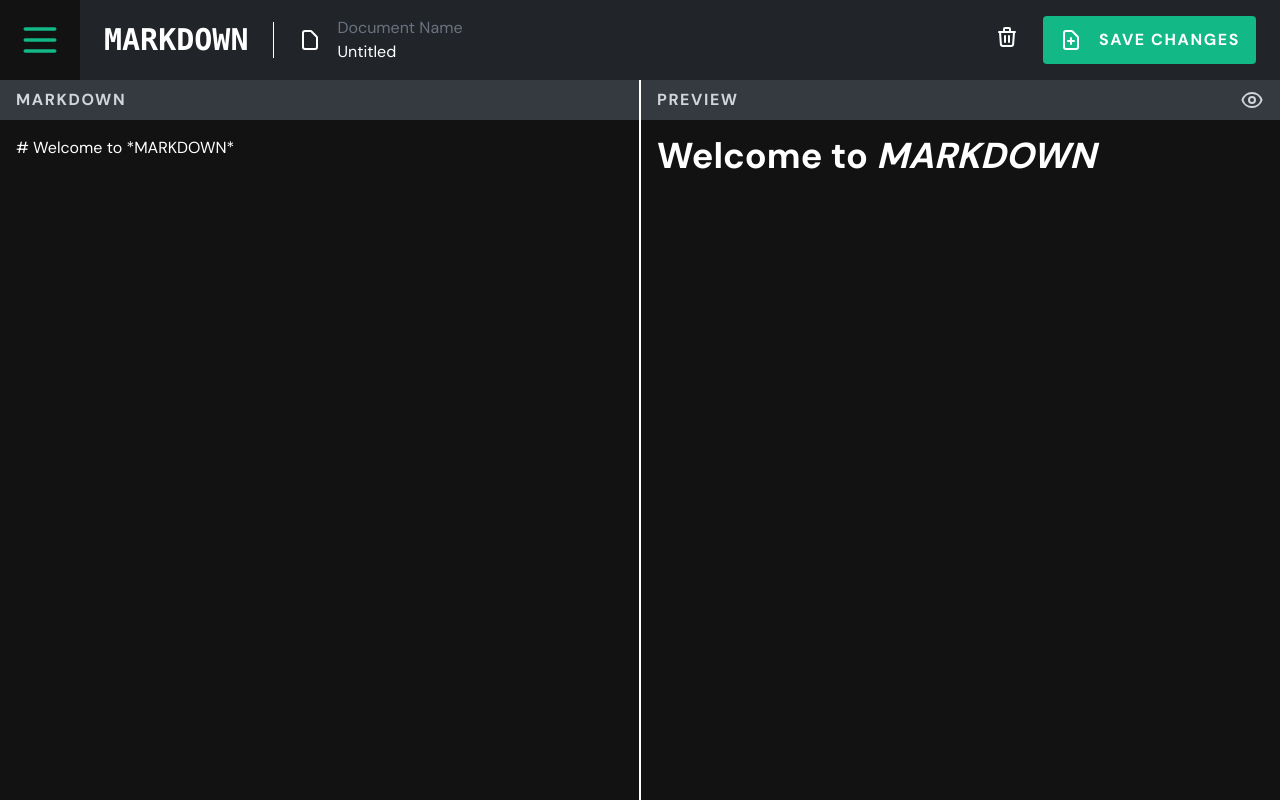
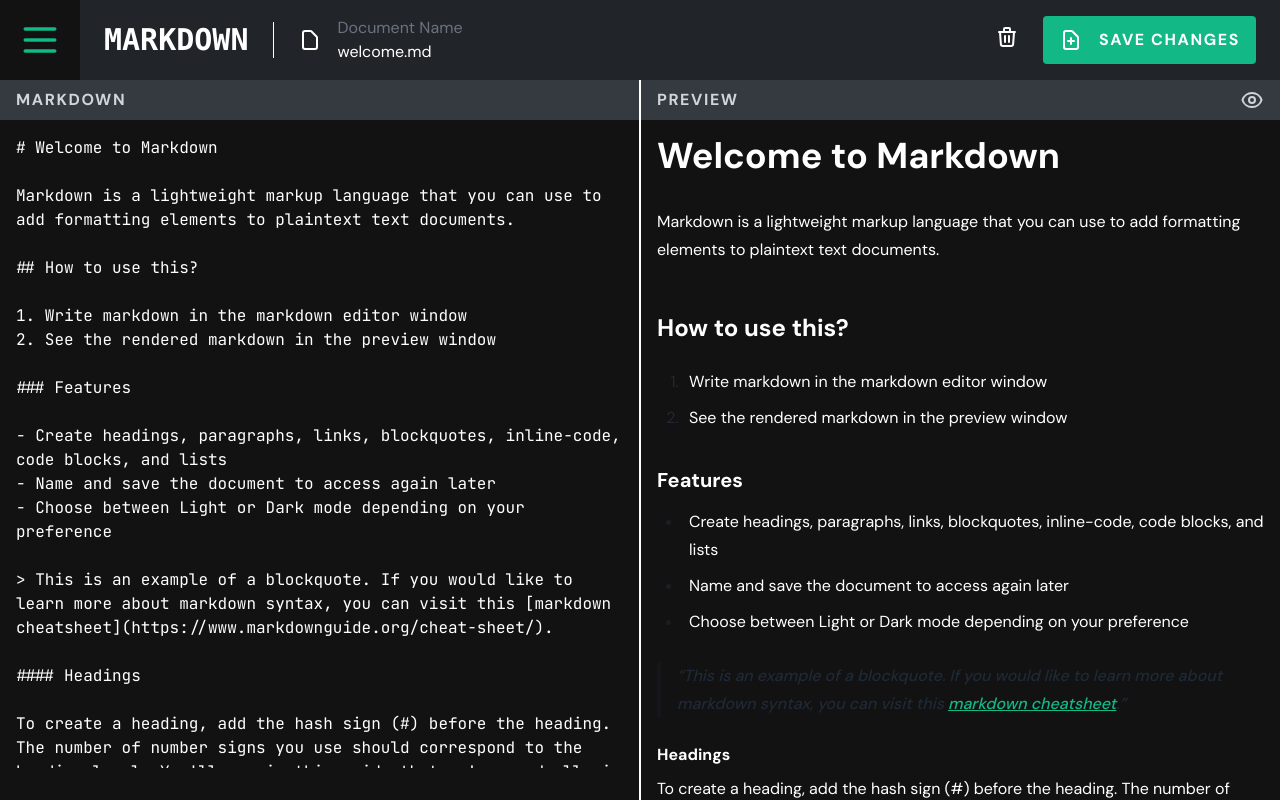
Before and after one commit to vipul-vaishnav/markdown-editor-firebase, a React (Create React App) app: page /user/1/editor in a window 1280 px wide. Built offline with nearby package versions, Linux system fonts and the light colour scheme; no server answers; the database is empty; sample sign-in values are in the browser's storage.

Commit message:
add mark star functionality

```diff
--- a/src/components/EditorHeader.jsx
+++ b/src/components/EditorHeader.jsx
@@ -30,7 +30,7 @@ const EditorHeader = ({ setShowSidebar, setDeleteConfirm }) => {
           </div>
           <div>
             <h2 className="hidden text-gray-500 md:block">Document Name</h2>
-            <h2>Untitled</h2>
+            <h2>welcome.md</h2>
           </div>
         </div>
       </div>
--- a/src/components/EditorMain.jsx
+++ b/src/components/EditorMain.jsx
@@ -3,10 +3,11 @@ import EyeIcon from './../icons/EyeIcon';
 import ReactMarkdown from 'react-markdown';
 import remarkGfm from 'remark-gfm';
 import EyeOffIcon from './../icons/EyeOffIcon';
+import welcome from './../welcomeMD';
 
 const EditorMain = ({ lightMode }) => {
   const [hideMD, setHideMD] = useState(false);
-  const [value, setValue] = useState('# Welcome to *MARKDOWN*');
+  const [value, setValue] = useState(welcome);
   const ref = useRef();
   const handleHeight = (e) => {
     ref.current.style.height = 'auto';
@@ -57,7 +58,7 @@ const EditorMain = ({ lightMode }) => {
         >
           <textarea
             value={value}
-            className="w-full min-h-[calc(100%-1rem)] bg-transparent outline-none resize-none textarea-container"
+            className="w-full min-h-[calc(100%-1rem)] bg-transparent outline-none resize-none textarea-container font-markdown"
             onChange={(e) => {
               setValue(e.target.value);
             }}
@@ -68,7 +69,12 @@ const EditorMain = ({ lightMode }) => {
         </div>
         {/* PREVIEW */}
         <div
-          className={`${!hideMD && 'hidden'} prose prose-a:text-blue-500 prose-headings:text-gray-900 max-w-full ${
+          className={`${
+            !hideMD && 'hidden'
+          } prose prose-a:text-secondary prose-headings:text-gray-900 prose-blockquote:bg-${
+            lightMode ? 'gray-100' : 'gray-200'
+          } prose-blockquote:rounded-sm
+          max-w-full ${
             !lightMode && 'prose-invert prose-headings:text-white'
           } text-current w-full h-full px-4 py-4 overflow-x-hidden overflow-y-auto text-left border-l-0 border-${
             lightMode ? 'gray-500' : 'white'
--- a/src/components/EditorWindow.jsx
+++ b/src/components/EditorWindow.jsx
@@ -13,6 +13,11 @@ const EditorWindow = ({ setWindow, lightMode }) => {
 
   const handleSubmit = (e) => {
     e.preventDefault();
+
+    if (!name || name.trim().length === 0) {
+      toast.error('Enter a name for the document');
+      return;
+    }
     dispatch(addNewDocumentInDB({ name, userRef: user?.uid, isStarred: false }));
   };
 
--- a/src/components/List.jsx
+++ b/src/components/List.jsx
@@ -5,7 +5,7 @@ import FilterWindow from './FilterWindow';
 import { useSelector, useDispatch } from 'react-redux';
 import { toast } from 'react-toastify';
 import Loader from './Loader';
-import { getDocsFromDB, clearState } from '../features/doc/docSlice';
+import { getDocsFromDB, markDocImportant, clearState } from '../features/doc/docSlice';
 import StarredIcon from './../icons/StarredIcon';
 import StarredIconTrue from './../icons/StarredIconTrue';
 import MoreIcon from './../icons/MoreIcon';
@@ -36,6 +36,10 @@ const List = () => {
     const year = fireBaseTime.getFullYear();
 
     return `${day}-${month}-${year}`;
+  };
+
+  const handleClick = (id, value) => {
+    dispatch(markDocImportant([id, value]));
   };
 
   return (
@@ -78,8 +82,8 @@ const List = () => {
         </>
       ) : (
         <>
-          <div className="overflow-x-auto text-back text-center">
-            <table className="table table-zebra w-full">
+          <div className="overflow-x-auto text-center text-back">
+            <table className="table w-full table-zebra">
               <thead className="text-center">
                 <tr>
                   <th></th>
@@ -95,17 +99,23 @@ const List = () => {
                   return (
                     <tr key={idx} className="text-center">
                       <th>{idx + 1}</th>
-                      <td className="text-left">{doc.name}</td>
+                      <td className="text-left">{doc.name.length === 0 ? 'Untitled' : doc.name}</td>
                       <td className="text-left">{doc._id}</td>
                       <td>{convertTimestamp(doc.createdAt)}</td>
                       <td>
                         <div className="tooltip" data-tip={doc.isStarred ? 'Unmark Star' : 'Mark Star'}>
-                          <button>{doc.isStarred ? <StarredIconTrue /> : <StarredIcon />}</button>
+                          <button
+                            onClick={() => {
+                              handleClick(doc._id, doc.isStarred);
+                            }}
+                          >
+                            {doc.isStarred ? <StarredIconTrue /> : <StarredIcon />}
+                          </button>
                         </div>
                       </td>
                       <td>
                         <div className="tooltip" data-tip="open in editor">
-                          <button className="btn btn-circle bg-secondary outline-none border-0 hover:bg-back btn-xs">
+                          <button className="border-0 outline-none btn btn-circle bg-secondary hover:bg-back btn-xs">
                             <MoreIcon />
                           </button>
                         </div>
--- a/src/features/doc/docService.js
+++ b/src/features/doc/docService.js
@@ -1,5 +1,5 @@
 import { db } from '../../firebase';
-import { collection, addDoc, serverTimestamp, query, where, getDocs } from 'firebase/firestore';
+import { collection, addDoc, serverTimestamp, query, where, getDocs, updateDoc, doc } from 'firebase/firestore';
 
 // Add new document
 const addNewDoc = async (payload) => {
@@ -16,9 +16,16 @@ const getAllDocs = async (userRef) => {
   return querySnapshot;
 };
 
+// update a document
+const markDocStar = async (id, value) => {
+  const docRef = doc(db, 'DOCS', id);
+  return updateDoc(docRef, { isStarred: !value });
+};
+
 const docService = {
   addNewDoc,
   getAllDocs,
+  markDocStar,
 };
 
 export default docService;
--- a/src/features/doc/docSlice.js
+++ b/src/features/doc/docSlice.js
@@ -20,6 +20,7 @@ export const addNewDocumentInDB = createAsyncThunk('doc/addNew', async (data, th
   }
 });
 
+// Getting documents
 export const getDocsFromDB = createAsyncThunk('doc/getAll', async (userRef, thunkAPI) => {
   try {
     const docs = await docService.getAllDocs(userRef);
@@ -27,23 +28,23 @@ export const getDocsFromDB = createAsyncThunk('doc/getAll', async (userRef, thun
     const convertTimestamp = (timestamp) => {
       const fireBaseTime = new Date(timestamp.seconds * 1000 + timestamp.nanoseconds / 1000000).toString();
       return fireBaseTime;
-      // const day =
-      //   fireBaseTime.getDate() < 10
-      //     ? `0${fireBaseTime.getDate()}`
-      //     : fireBaseTime.getDate();
-      // const month =
-      //   fireBaseTime.getMonth() < 10
-      //     ? `0${fireBaseTime.getMonth()}`
-      //     : fireBaseTime.getMonth();
-      // const year = fireBaseTime.getFullYear();
-
-      // return `${day}-${month}-${year}`;
     };
     docs.forEach((doc) => docsArr.push({ ...doc.data(), _id: doc.id }));
 
     return docsArr.map((doc) => {
       return { ...doc, createdAt: convertTimestamp(doc.createdAt) };
     });
+  } catch (error) {
+    return thunkAPI.rejectWithValue(error.message);
+  }
+});
+
+// marking document important
+export const markDocImportant = createAsyncThunk('doc/mark', async (data, thunkAPI) => {
+  const [id, value] = data;
+  try {
+    await docService.markDocStar(id, value);
+    return [id, value];
   } catch (error) {
     return thunkAPI.rejectWithValue(error.message);
   }
@@ -81,6 +82,19 @@ export const docSlice = createSlice({
       .addCase(getDocsFromDB.fulfilled, (state, action) => {
         state.docs = action.payload;
         state.isLoading = false;
+      })
+      .addCase(markDocImportant.fulfilled, (state, action) => {
+        state.docs.forEach((doc) => {
+          if (doc._id === action.payload[0]) {
+            doc.isStarred = !action.payload[1];
+          }
+        });
+        state.isSuccess = true;
+        state.message = 'Document marked star';
+      })
+      .addCase(markDocImportant.rejected, (state, action) => {
+        state.isError = true;
+        state.message = action.payload;
       });
   },
 });
--- /dev/null
+++ b/src/welcomeMD.js
@@ -0,0 +1,36 @@
+const welcome = `# Welcome to Markdown
+
+Markdown is a lightweight markup language that you can use to add formatting elements to plaintext text documents.
+
+## How to use this?
+
+1. Write markdown in the markdown editor window
+2. See the rendered markdown in the preview window
+
+### Features
+
+- Create headings, paragraphs, links, blockquotes, inline-code, code blocks, and lists
+- Name and save the document to access again later
+- Choose between Light or Dark mode depending on your preference
+
+> This is an example of a blockquote. If you would like to learn more about markdown syntax, you can visit this [markdown cheatsheet](https://www.markdownguide.org/cheat-sheet/).
+
+#### Headings
+
+To create a heading, add the hash sign (#) before the heading. The number of number signs you use should correspond to the heading level. You'll see in this guide that we've used all six heading levels (not necessarily in the correct way you should use headings!) to illustrate how they should look.
+
+##### Lists
+
+You can see examples of ordered and unordered lists above.
+
+###### Code Blocks
+
+This markdown editor allows for inline-code snippets, like this: \`<p>I'm inline</p>\`. It also allows for larger code blocks like this:
+
+\`\`\`
+<main>
+  <h1>This is a larger code block</h1>
+</main>
+\`\`\``;
+
+export default welcome;
```
